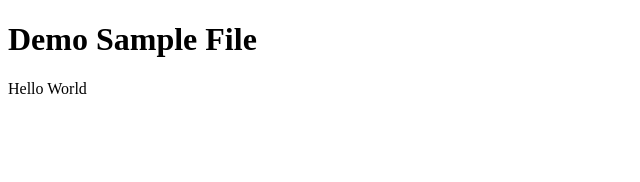
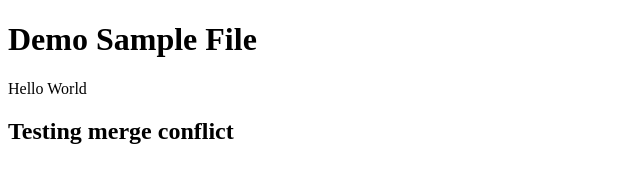
Before and after one commit to adamrutherfordshaw/demo-repo, a plain HTML site: page index.html in a window 1280 px wide. Shown: the whole page, without its empty margins (0-640 px from the left). Drawn offline with Linux system fonts and the light colour scheme.

Commit message:
Add new heading

```diff
--- a/index.html
+++ b/index.html
@@ -7,5 +7,6 @@
 <body>
 <h1>Demo Sample File</h1>
 <p>Hello World</p>
+<h2>Testing merge conflict</h2>
 </body>
 </html>
```
